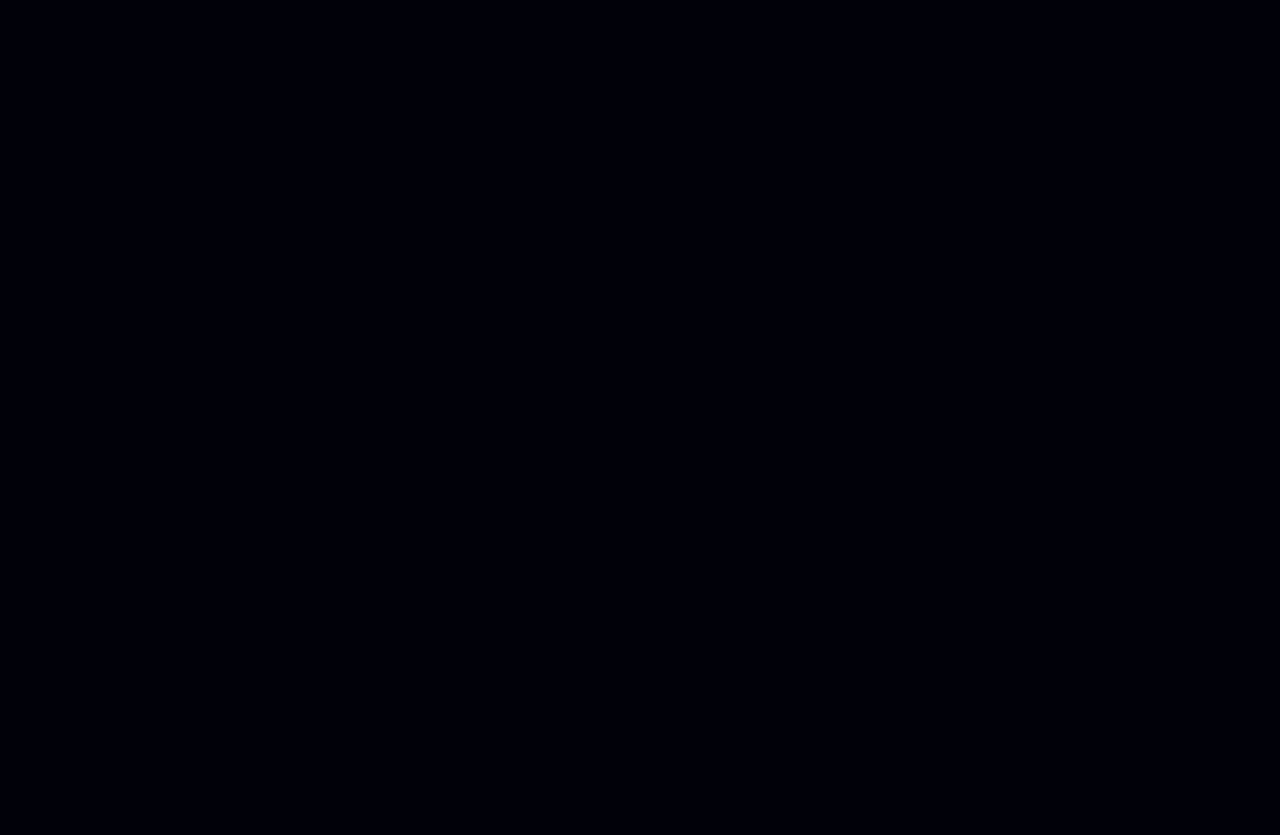
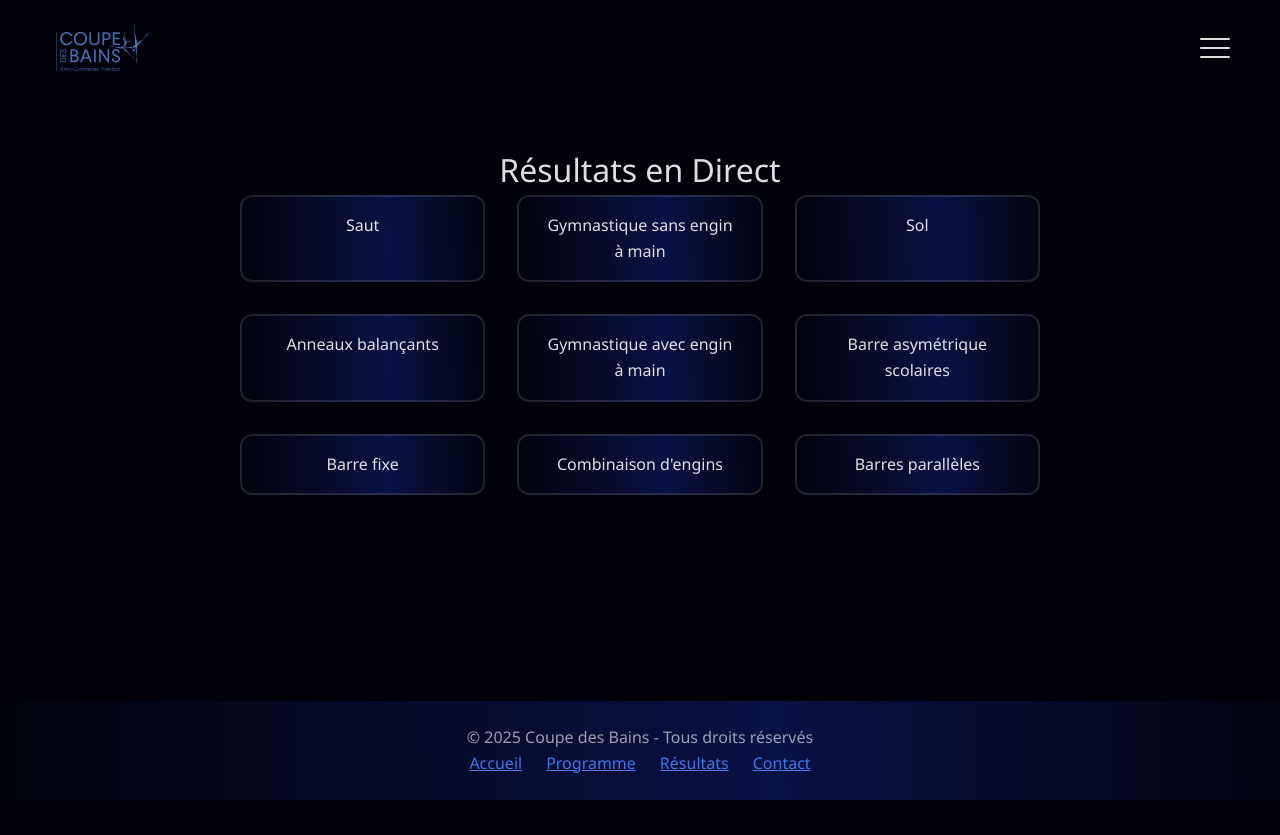
Before and after one commit to Jonas-du-bois/liveStreamCDB_site, a Vue app: page /scores in a window 1280 px wide. Before the commit this address had no page. Before the commit the page ends 800 px from the top, so only its background shows below. Built offline with nearby package versions, Linux system fonts and the light colour scheme.

Commit message:
Ajout de la page des scores en direct avec des boutons de score et mise à jour de la navigation

```diff
--- a/src/components/layout/Header.vue
+++ b/src/components/layout/Header.vue
@@ -26,6 +26,12 @@
                         Tous les streams
                     </router-link>
                     <router-link
+                        to="/scores"
+                        class="nav-link font-bold"
+                    >
+                        Scores Live
+                    </router-link>
+                    <router-link
                         v-for="(stream, index) in streams"
                         :key="index"
                         :to="'/stream/' + (index + 1)"
@@ -48,6 +54,13 @@
                     @click="closeMenu"
                 >
                     Tous les streams
+                </router-link>
+                <router-link
+                    to="/scores"
+                    class="mobile-nav-link font-bold"
+                    @click="closeMenu"
+                >
+                    Scores Live
                 </router-link>
                 <router-link
                     v-for="(stream, index) in streams"
--- /dev/null
+++ b/src/components/layout/ScoreButton.vue
@@ -0,0 +1,46 @@
+<template>
+  <a :href="props.url"
+     target="_blank"
+     class="score-button">
+    {{ props.title }}
+  </a>
+</template>
+
+<script setup>
+const props = defineProps({
+  title: {
+    type: String,
+    required: true
+  },
+  url: {
+    type: String,
+    required: true
+  }
+})
+</script>
+
+<style scoped>
+.score-button {
+  display: block;
+  background: linear-gradient(88deg, var(--surface) -2.43%, #0A1144 60.6%, var(--surface) 104.58%);
+  color: var(--text-primary);
+  padding: 1rem 1.5rem;
+  border-radius: 0.75rem;
+  text-decoration: none;
+  transition: all 0.3s ease;
+  border: 2px solid var(--border);
+  text-align: center;
+  font-weight: 500;
+  width: 100%;
+}
+
+.score-button:hover {
+  transform: translateY(-2px);
+  box-shadow: 0 4px 12px rgba(0, 0, 0, 0.2);
+  border-color: var(--primary-light);
+}
+
+.score-button:active {
+  transform: translateY(0);
+}
+</style>
--- /dev/null
+++ b/src/components/liveScore.vue
@@ -0,0 +1,116 @@
+<template>
+  <div class="bg-[var(--background)] min-h-screen font-sans">
+    <Header :current-date-time="currentDateTime" />
+
+    <main class="main-content">
+      <div class="container mx-auto px-6 md:px-8 lg:px-12">
+        <h1 class="text-2xl font-bold mb-6 text-center text-[var(--text-primary)]">
+          Résultats en Direct
+        </h1>
+
+        <div class="score-buttons-grid">
+          <ScoreButton
+            v-for="(score, index) in scoreCategories"
+            :key="index"
+            :title="score.title"
+            :url="score.url"
+          />
+        </div>
+      </div>
+    </main>
+
+    <Footer />
+  </div>
+</template>
+
+<script setup>
+import { ref, computed } from 'vue'
+import Header from './layout/Header.vue'
+import Footer from './layout/Footer.vue'
+import ScoreButton from './layout/ScoreButton.vue'
+
+const currentDateTime = computed(() => {
+  const now = new Date()
+  const options = {
+    weekday: 'long',
+    year: 'numeric',
+    month: 'long',
+    day: 'numeric',
+    hour: '2-digit',
+    minute: '2-digit'
+  }
+  return now.toLocaleDateString('fr-FR', options)
+})
+
+const scoreCategories = [
+  {
+    title: 'Saut',
+    url: 'https://aubep-srv-app37.aubeperp.ch:8443/cdb/JSP/resultat.jsp?catId=1&catSocId=1'
+  },
+  {
+    title: 'Gymnastique sans engin à main',
+    url: 'https://aubep-srv-app37.aubeperp.ch:8443/cdb/JSP/resultat.jsp?catId=3;4;5&catSocId=1'
+  },
+  {
+    title: 'Sol',
+    url: 'https://aubep-srv-app37.aubeperp.ch:8443/cdb/JSP/resultat.jsp?catId=6&catSocId=1'
+  },
+  {
+    title: 'Anneaux balançants',
+    url: 'https://aubep-srv-app37.aubeperp.ch:8443/cdb/JSP/resultat.jsp?catId=7&catSocId=1'
+  },
+  {
+    title: 'Gymnastique avec engin à main',
+    url: 'https://aubep-srv-app37.aubeperp.ch:8443/cdb/JSP/resultat.jsp?catId=9;10;11&catSocId=1'
+  },
+  {
+    title: 'Barre asymétrique scolaires',
+    url: 'https://aubep-srv-app37.aubeperp.ch:8443/cdb/JSP/resultat.jsp?catId=12&catSocId=1'
+  },
+  {
+    title: 'Barre fixe',
+    url: 'https://aubep-srv-app37.aubeperp.ch:8443/cdb/JSP/resultat.jsp?catId=13&catSocId=1'
+  },
+  {
+    title: 'Combinaison d\'engins',
+    url: 'https://aubep-srv-app37.aubeperp.ch:8443/cdb/JSP/resultat.jsp?catId=14&catSocId=1'
+  },
+  {
+    title: 'Barres parallèles',
+    url: 'https://aubep-srv-app37.aubeperp.ch:8443/cdb/JSP/resultat.jsp?catId=15&catSocId=1'
+  }
+]
+</script>
+
+<style scoped>
+.main-content {
+  padding: 2rem 1rem;
+  min-height: calc(100vh - 160px);
+}
+
+.score-buttons-grid {
+  display: grid;
+  gap: 1rem;
+  grid-template-columns: 1fr;
+  max-width: 800px;
+  margin: 0 auto;
+}
+
+@media (min-width: 640px) {
+  .score-buttons-grid {
+    grid-template-columns: repeat(2, 1fr);
+    gap: 1.5rem;
+  }
+}
+
+@media (min-width: 1024px) {
+  .score-buttons-grid {
+    grid-template-columns: repeat(3, 1fr);
+    gap: 2rem;
+  }
+
+  .main-content {
+    padding: 3rem 2rem;
+  }
+}
+</style>
```
Also changed, not shown: src/main.js (+10 -0 lines).
